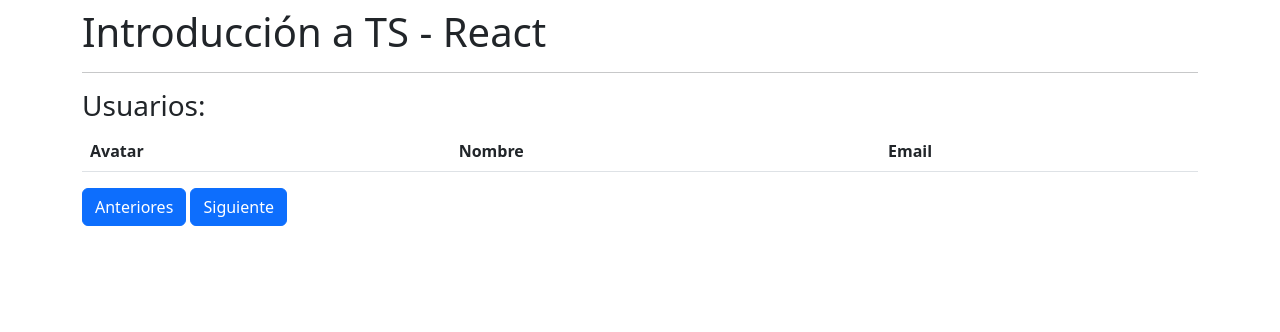
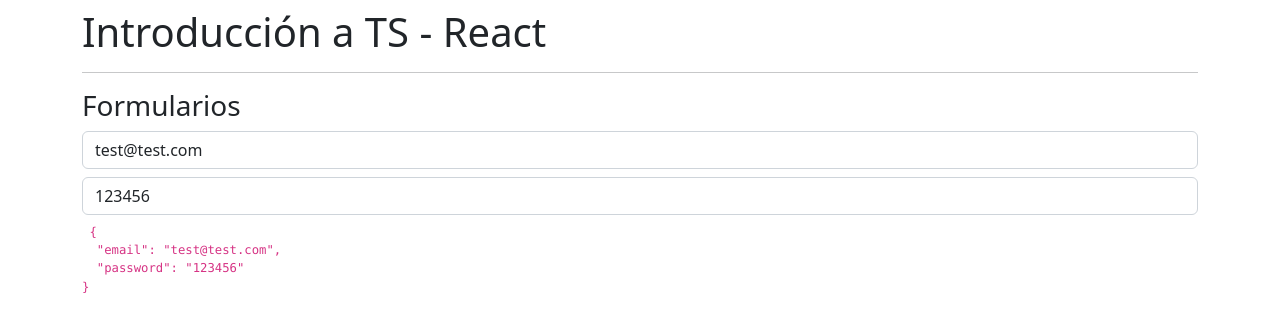
Before and after one commit to Jhondao/React-Native, a React (Create React App) app: page / in a window 1280 px wide. Shown: the top 332 px of the page. Built offline with nearby package versions, Linux system fonts and the light colour scheme; no server answers.

Commit message:
[ADD] Formularios

```diff
--- a/src/App.tsx
+++ b/src/App.tsx
@@ -1,4 +1,5 @@
 import React from 'react'
+import { Formularios } from './components/Formularios';
 import { Usuarios } from './components/Usuarios';
 // import { Login } from './components/Login';
 // import { ObjetosLiterales } from './typescript/ObjetosLiterales';
@@ -18,7 +19,8 @@ const App = () => {
       {/* <Contador/> */}
       {/* < ContadorConHook /> */}
       {/* <Login/> */}
-      <Usuarios/>
+      {/* <Usuarios/> */}
+      <Formularios/>
     </div>
   )
 }
--- /dev/null
+++ b/src/components/Formularios.tsx
@@ -0,0 +1,32 @@
+import { useState } from 'react';
+
+export const Formularios = () => {
+
+    const [formulario, setFormulario] = useState({
+        email: 'test@test.com',
+        password: '123456'
+    });
+
+
+    const onChange = (value:string, campo:string) => {
+        setFormulario({
+            ...formulario,
+            [campo]: value
+        })
+
+    }
+
+  return (
+    <>
+        <h3>Formularios</h3>
+        <input type="text" className="form-control" placeholder="Email" value={ formulario.email }  onChange={ ({target}) => onChange( target.value, 'email' ) } />
+        <input type="text" className="form-control mt-2 mb-2" placeholder="Password" value={ formulario.password } onChange={ ({target}) => onChange( target.value, 'password' ) }/>
+
+    <code>
+        <pre> {JSON.stringify(formulario, null, 2)} </pre>
+    </code>
+
+    </>
+
+  )
+}
```
